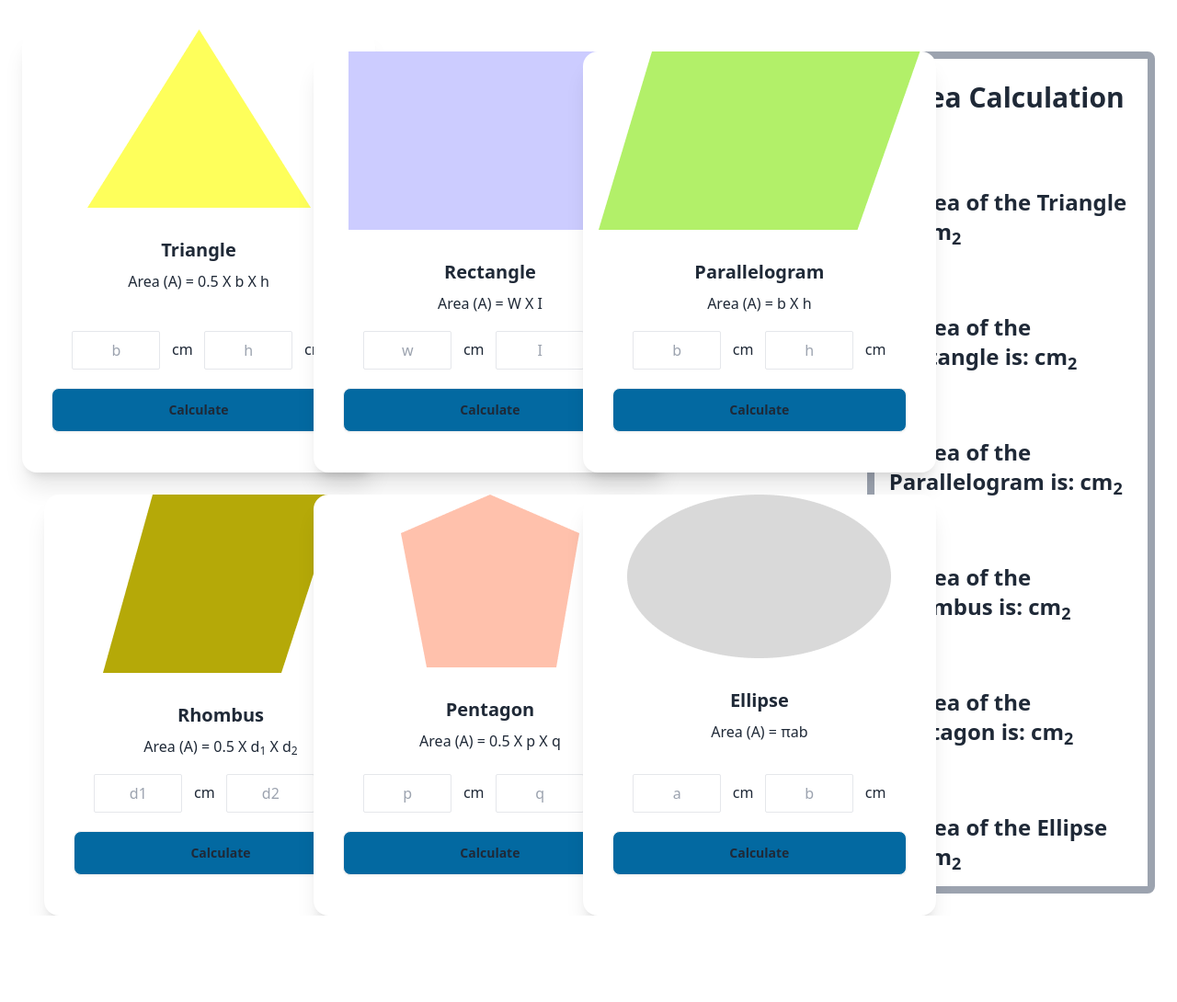
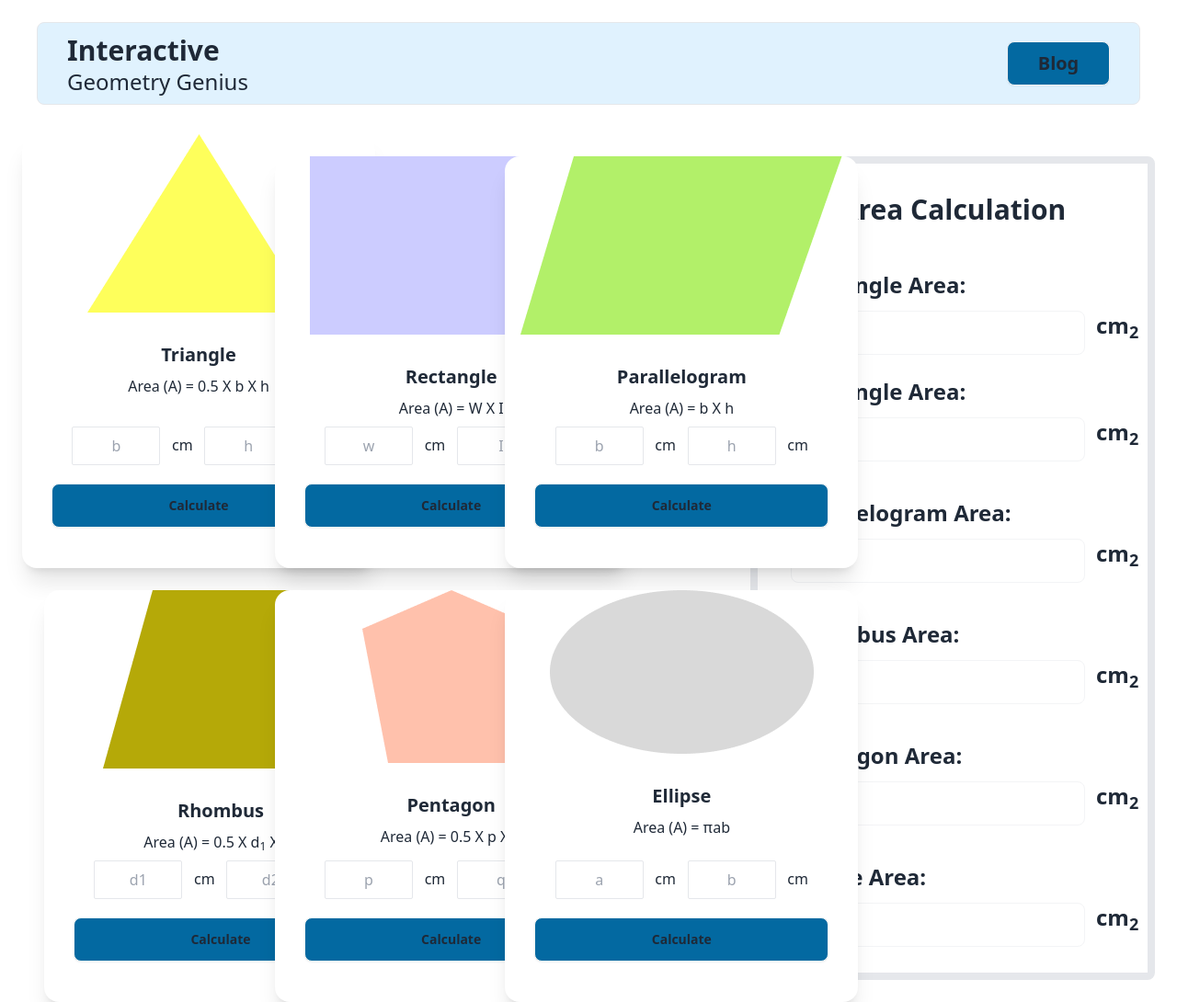
Before and after one commit to almamunalways/geometry-genius-calculation, a plain HTML site: page index.html in a window 1280 px wide. Shown: the whole page at 92% size. Before the commit the page ends 996 px from the top, so only its background shows below. Drawn offline with nearby package versions, Linux system fonts and the light colour scheme.

Commit message:
added a navbar and some css style and some tag

```diff
--- a/index.html
+++ b/index.html
@@ -11,9 +11,24 @@
       type="text/css"
     />
     <script src="https://cdn.tailwindcss.com"></script>
+    <style>
+      #body-first{
+        margin: auto;
+      }
+    </style>
   </head>
-  <body class="">
-    <header></header>
+  <body id="body-first" class="max-w-[1800px] mx-0">
+    <header class="mx-10 mt-6">
+      <div class="flex justify-between navbar bg-base-100 border rounded-lg bg-sky-100">
+        <div class="grid grid-cols-1 pt-1 ml-6">
+          <p class="text-3xl font-extrabold">Interactive</p>
+          <p class="text-2xl">Geometry Genius</p>
+        </div>
+        <div class="flex-none">
+          <button class="btn w-28 mr-6 text-xl font-bold bg-sky-700">Blog</button>
+        </div>
+      </div>
+    </header>
     <main class="mx-6">
       <!-- Main content container -->
       <div class="flex justify-around space-x-10 mt-8">
@@ -180,55 +195,88 @@
             </div>
           </div>
         </div>
-        <!-- area calculation -->
 
-        <div class="w-[430px] border-[8px] m-6 border-gray-400 rounded-lg">
+                <!-- area calculation -->
+
+        <div class="w-[440px] border-[8px] pt-2 px-4 m-6 border-gray-200 rounded-lg">
           <h3 class="text-3xl text-center p-6 font-extrabold">
             Area Calculation
           </h3>
 
           <!-- Triangle Area -->
-          <div class="flex pt-10">
-            <p class="text-2xl p-4 font-bold">
-              # Area of the Triangle is:
-              <span id="triangle-area" class="font-bold"></span> cm<sub>2</sub>
-            </p>
+          <div class="flex pt-6">
+            <div class="space-x-2 text-2xl font-bold ">
+              <div class="">
+                <p class="pb-3"># Rectangle Area:</p>
+                <div class="ml-5 flex space-x-3">
+                  <p id="triangle-area" class="border h-12 w-80 pt-2 pl-2 rounded-lg border-gray-100"></p>
+                  <p><span class="font-bold">cm<sub>2</sub></span></p>
+                </div>
+              </div>
+            </div>
           </div>
           <!-- Rectangle Area -->
-          <div class="flex pt-10">
-            <p class="text-2xl p-4 font-bold">
-              # Area of the Rectangle is:
-              <span id="rectangle-area" class="font-bold"></span> cm<sub>2</sub>
-            </p>
+          <div class="flex pt-6">
+            <div class="space-x-2 text-2xl font-bold ">
+              <div class="">
+                <p class="pb-3"># Rectangle Area:</p>
+                <div class="ml-5 flex space-x-3">
+                  <p id="rectangle-area" class="border h-12 w-80 pt-2 pl-2 rounded-lg border-gray-100"></p>
+                  <p><span class="font-bold">cm<sub>2</sub></span></p>
+                </div>
+              </div>
+            </div>
           </div>
           <!-- Parallelogram Area -->
           <div class="flex pt-10">
-            <p class="text-2xl p-4 font-bold">
-              # Area of the Parallelogram is:
-              <span id="parallelogram-area" class="font-bold"></span> cm<sub>2</sub>
-            </p>
+            <div class="space-x-2 text-2xl font-bold ">
+              <div class="">
+                <p class="pb-3"># Parallelogram Area:</p>
+                <div class="ml-5 flex space-x-3">
+                  <p id="parellelogram-area" class="border h-12 w-80 pt-2 pl-2 rounded-lg border-gray-100"></p>
+                  <p><span class="font-bold">cm<sub>2</sub></span></p>
+                </div>
+              </div>
+            </div>
           </div>
           <!-- Rhombus Area -->
           <div class="flex pt-10">
-            <p class="text-2xl p-4 font-bold">
-              # Area of the Rhombus is:
-              <span id="rhombus-area" class="font-bold"></span> cm<sub>2</sub>
-            </p>
+            <div class="space-x-2 text-2xl font-bold ">
+              <div class="">
+                <p class="pb-3"># Rhombus Area:</p>
+                <div class="ml-5 flex space-x-3">
+                  <p id="rhombus-area" class="border h-12 w-80 pt-2 pl-2 rounded-lg border-gray-100"></p>
+                  <p><span class="font-bold">cm<sub>2</sub></span></p>
+                </div>
+              </div>
+            </div>
           </div>
           <!-- Pentagon Area -->
           <div class="flex pt-10">
-            <p class="text-2xl p-4 font-bold">
-              # Area of the Pentagon is:
-              <span id="pentagon-area" class="font-bold"></span> cm<sub>2</sub>
-            </p>
+            <div class="space-x-2 text-2xl font-bold ">
+              <div class="">
+                <p class="pb-3"># Pentagon Area:</p>
+                <div class="ml-5 flex space-x-3">
+                  <p id="pentagon-area" class="border h-12 w-80 pt-2 pl-2 rounded-lg border-gray-100"></p>
+                  <p><span class="font-bold">cm<sub>2</sub></span></p>
+                </div>
+              </div>
+            </div>
           </div>
           <!-- Ellipse Area -->
-          <div class="flex pt-10">
-            <p class="text-2xl p-4 font-bold">
-              # Area of the Ellipse is:
-              <span id="ellipse-area" class="font-bold"></span> cm<sub>2</sub>
-            </p>
+          <div class="flex pt-10 ">
+            <div class="space-x-2 text-2xl font-bold ">
+              <div class="">
+                <p class="pb-3"># Ellipse Area:</p>
+                <div class="ml-5 flex space-x-3">
+                  <p id="ellipse-area" class="border h-12 w-80 pt-2 pl-2 rounded-lg border-gray-100"></p>
+                  <p><span class="font-bold">cm<sub>2</sub></span></p>
+                </div>
+              </div>
+            </div>
           </div>
+
+
         </div>
       </div>
     </main>
```
